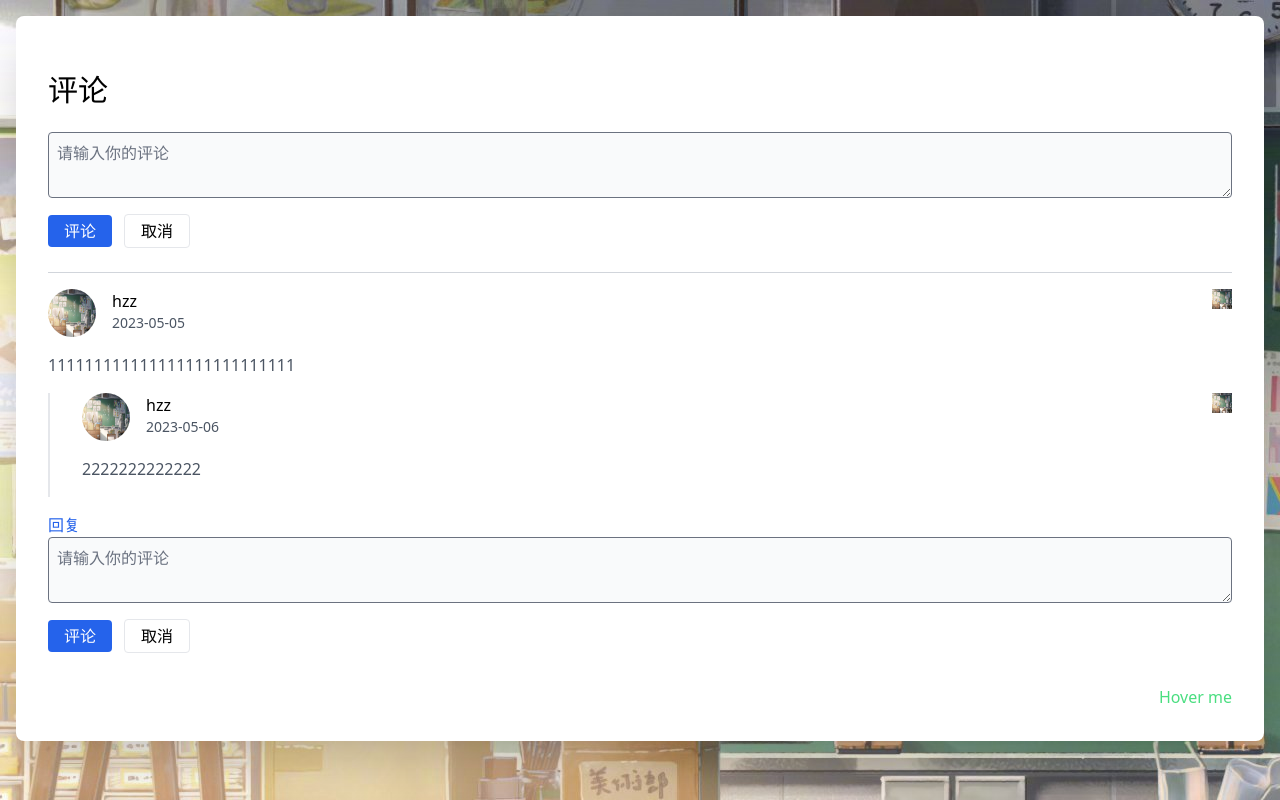
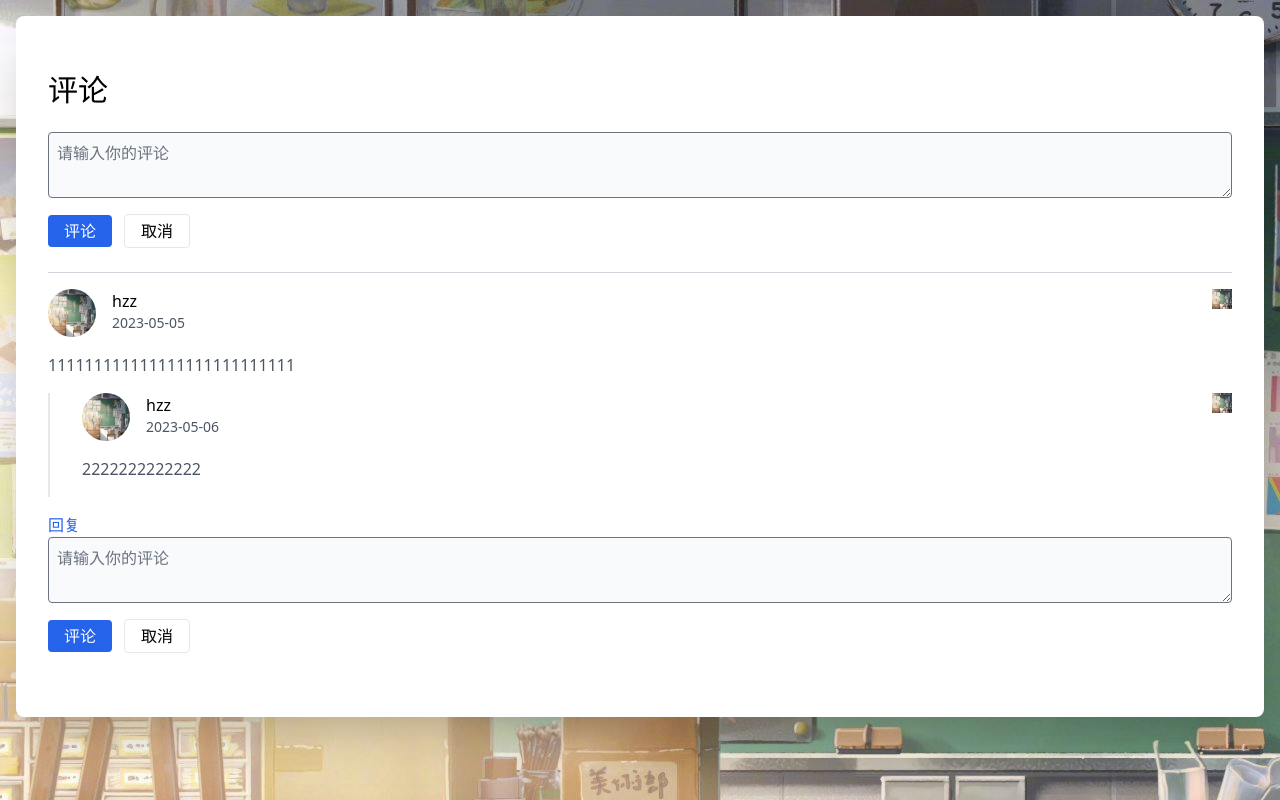
Before and after one commit to zhizhen131626/tailwind_css_vue2, a Vue app: page / in a window 1280 px wide. Built offline with nearby package versions, Linux system fonts and the light colour scheme.

Commit message:
add: 添加

```diff
--- a/package.json
+++ b/package.json
@@ -9,6 +9,7 @@
   },
   "dependencies": {
     "core-js": "^3.8.3",
+    "element-ui": "^2.15.13",
     "vue": "^2.6.14"
   },
   "devDependencies": {
--- a/src/components/Comments.vue
+++ b/src/components/Comments.vue
@@ -1,7 +1,7 @@
 <template>
 	<!-- 最小高度为屏幕高度 -->
   <main class="p-4 bg-gray-50 min-h-screen bg-back-img">
-		<!-- 最大宽度为屏幕尺寸为 xl 的屏幕宽度, 水平居中，内间距，圆角，阴影 -->
+		<!-- 最大宽度为屏幕尺寸为 xl 的屏幕宽度, 水平居中，内间距，圆角，阴影 hidden: 隐藏 -->
     <div class="max-w-screen-xl mx-auto bg-white p-8 rounded-lg shadow-2xl">
       <h2 class="text-3xl my-6">评论</h2>
 			<!-- 网格布局 -->
@@ -13,6 +13,7 @@
           class="bg-gray-50 p-2 rounded"
         ></textarea>
         <fieldset class="py-4">
+          <!-- 渐变色： bg-gradient-to-r from-purple-400 via-pink-400 to-red-500 -->
           <input
             type="submit"
             value="评论"
@@ -116,16 +117,26 @@
 			</button> -->
 
 			<!-- 动态类名 -->
-			<div :class="`bg-${color}-300 hover:bg-${hoverColor}-500 hover:underline text-right text-green-400`">
+			<!-- <div :class="`bg-${color}-300 hover:bg-${hoverColor}-500 hover:underline text-right text-green-400`">
         Hover me
-      </div>
+      </div>  -->
+
+      <!-- 自定义类 -->
+      <!-- <div class="btn">点击</div> -->
+
+      <!-- 兼容组件库 -->
+      <!-- <el-button class=" bg-purple-500 text-white">点击</el-button> -->
+
     </div>
   </main>
 </template>
 
 <script>
+
 export default {
   name: 'CommentsApp',
+  components: {
+  },
   props: {
     msg: String
   },
@@ -140,3 +151,9 @@ export default {
 	}
 }
 </script>
+
+<style>
+/* .btn {
+  @apply w-16 px-4 py-1 bg-blue-600 rounded text-white
+} */
+</style>
--- a/src/main.js
+++ b/src/main.js
@@ -1,7 +1,10 @@
 import Vue from 'vue'
+import ElementUI from 'element-ui';
+import 'element-ui/lib/theme-chalk/index.css';
 import App from './App.vue'
 import './index.css'
 
+Vue.use(ElementUI);
 Vue.config.productionTip = false
 
 new Vue({
```
Also changed, not shown: 1 other file (tests, documents, lock files or other folders).
